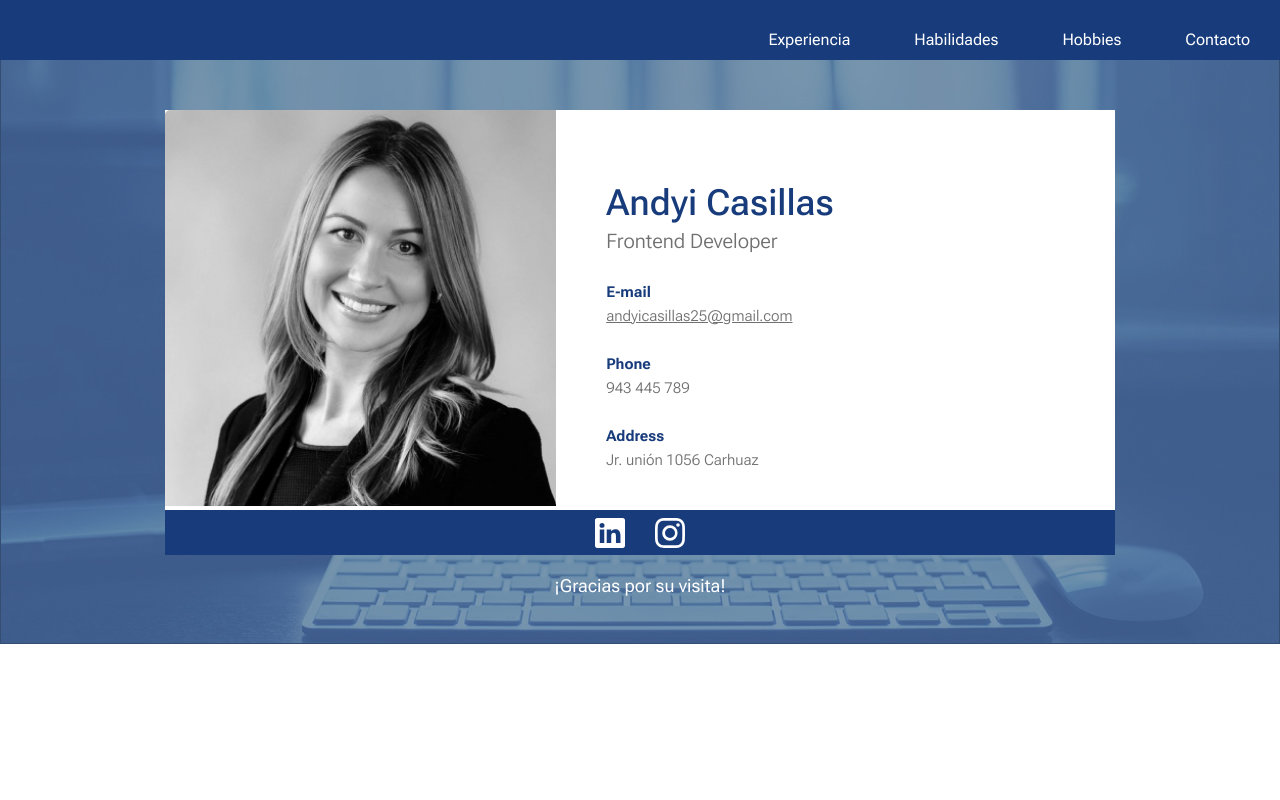
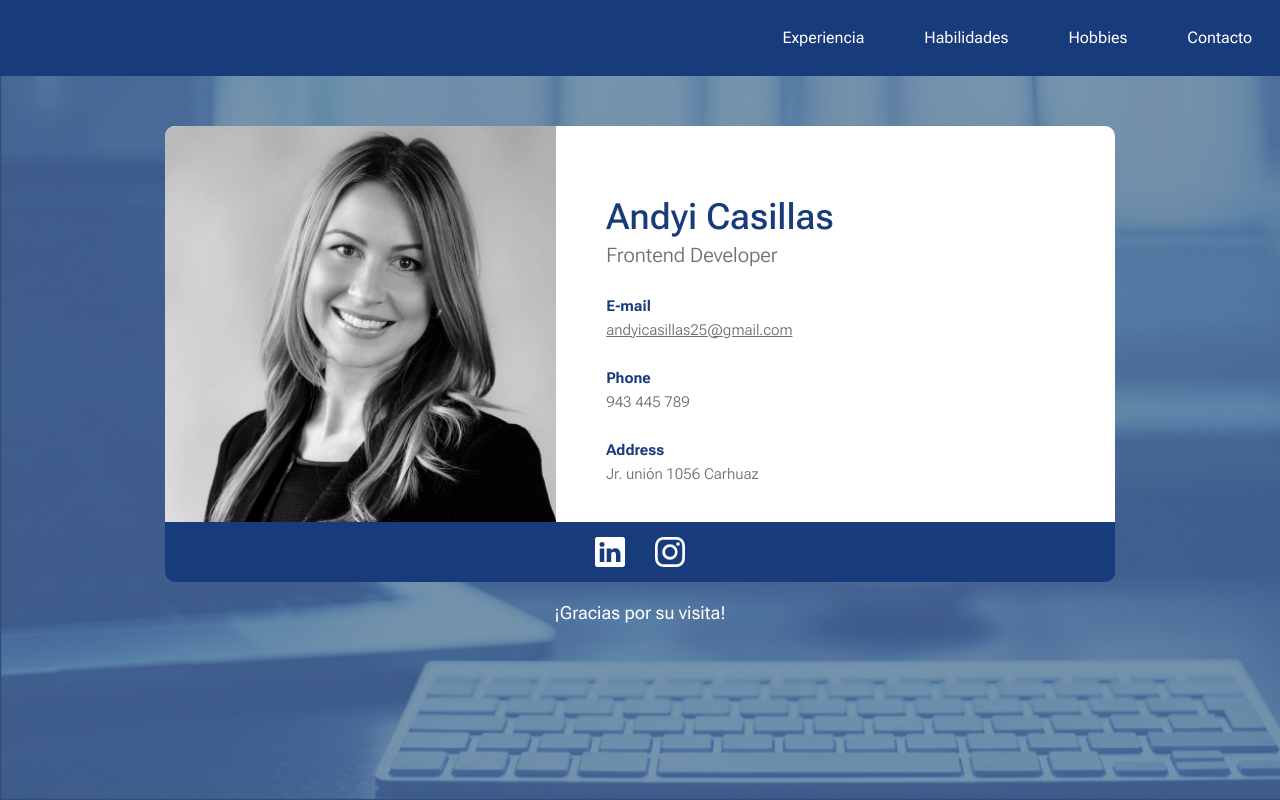
Before and after one commit to francisgf/TaskPanelApp, a PHP site: page / in a window 1280 px wide. Run offline with PHP 8.4, Linux system fonts and the light colour scheme.

Commit message:
C:7: Modificaciones pendientes - Tarea de la semana (Andyi)
- Se corrigió el color y el paddin de los ítems del menú.
- Se ajusto la dimensión  de la foto.
- Se agrego el radio de borde al contenedor principal

```diff
--- a/styles/index.css
+++ b/styles/index.css
@@ -6,10 +6,12 @@ body {
     background-image: url("/src/img/image-back.png");
     background-size: cover;
     background-repeat: no-repeat;
+    width: 100%;
+    height: 100%;
 }
 
 header {
-    height: 60px;
+    height: 76px;
     width: 100%;
     background: #173B7B;
 }
@@ -25,13 +27,13 @@ header {
 
 #items li {
     display: inline-block;
-    margin: 10px;
-    padding: 20px;
+    padding: 28px;
     cursor: pointer;
 }
 
 #items li:hover {
-    background-color: rgb(23, 23, 23);
+    background-color: #152D57;
+    border-bottom: solid 1px;
 }
 
 #main-content {
@@ -39,6 +41,7 @@ header {
     height: 445px;
     background: white;
     margin: 50px auto 50px auto;
+    border-radius: 10px;
 }
 
 #content {
@@ -68,8 +71,10 @@ header {
 }
 
 img {
+    display: flex;
     width: 100%;
-    height: 100%;
+    height: max-content;
+    border-radius: 10px 0px 0px 0px;
 }
 
 #name {
@@ -87,7 +92,7 @@ img {
     font-weight: 300;
 }
 
-#data{
+#data {
     color: #173B7B;
     display: block;
     font-size: 15px;
@@ -120,14 +125,14 @@ img {
 #social {
     background-color: #173B7B;
     width: 100%;
-    height: 45px;
+    height: auto;
     display: flex;
     justify-content: center;
     align-items: center;
-
+    border-radius: 0px 0px 10px 10px;
 }
 
-svg{
+svg {
     padding: 15px;
     color: white;
 }
```
Also changed, not shown: index.html (+1 -2 lines).
